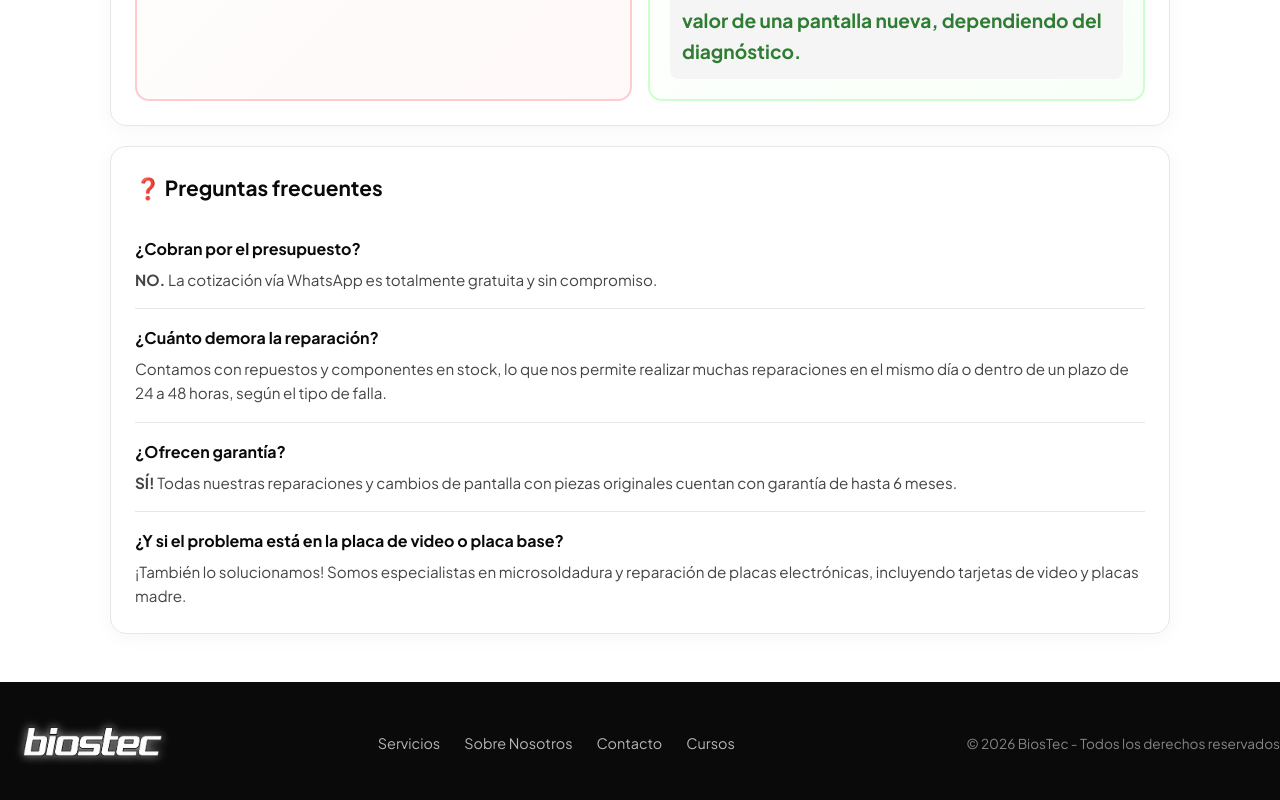
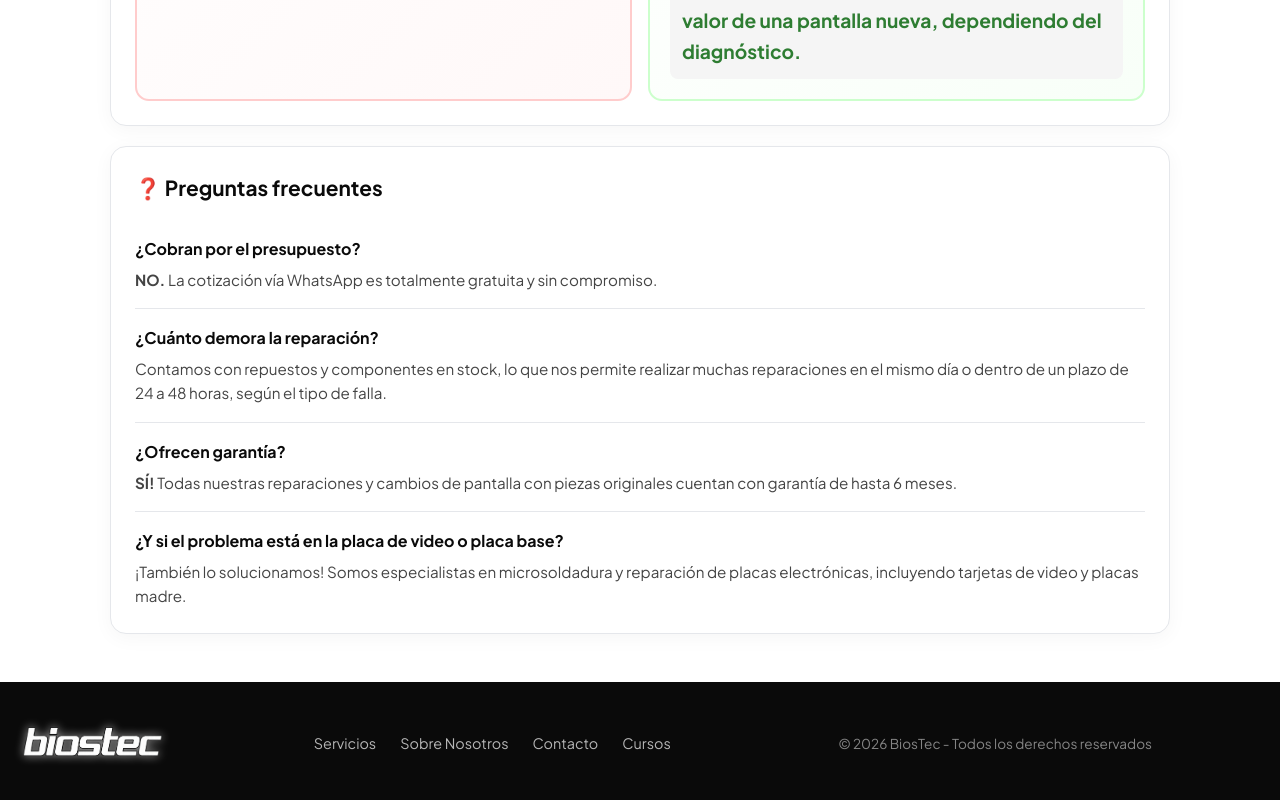
Before and after one commit to FrancoMED/BIOSTEC, a React (Vite) app in the folder client/: page /screen in a window 1280 px wide. Shown: the part 1199-1999 px from the top of the page. Built offline with nearby package versions, Linux system fonts and the light colour scheme.

Commit message:
feat: delete class container and center Footer component

```diff
--- a/client/src/components/Footer/Footer.jsx
+++ b/client/src/components/Footer/Footer.jsx
@@ -18,9 +18,9 @@ const Footer = () => {
 
   return (
     <footer>
-      <div class="container">
+      <div>
         <div class={styles.footer_content}>
-          <img src={logoBiostec} alt="InfoSquad" class={styles.footer_logo} />
+          <img src={logoBiostec} alt="biostec" class={styles.footer_logo} />
           {/* <div class={styles.footer_links}>
 						<a href="#servicios">Servicios</a>
 						<a href="#sobreNosotros">Sobre Nosotros</a>
--- a/client/src/components/Footer/Footer.module.css
+++ b/client/src/components/Footer/Footer.module.css
@@ -9,6 +9,7 @@ footer {
 	justify-content: space-between;
 	align-items: center;
 	flex-wrap: wrap;
+	width: 90%;
 	gap: 1rem;
 }
 
```
